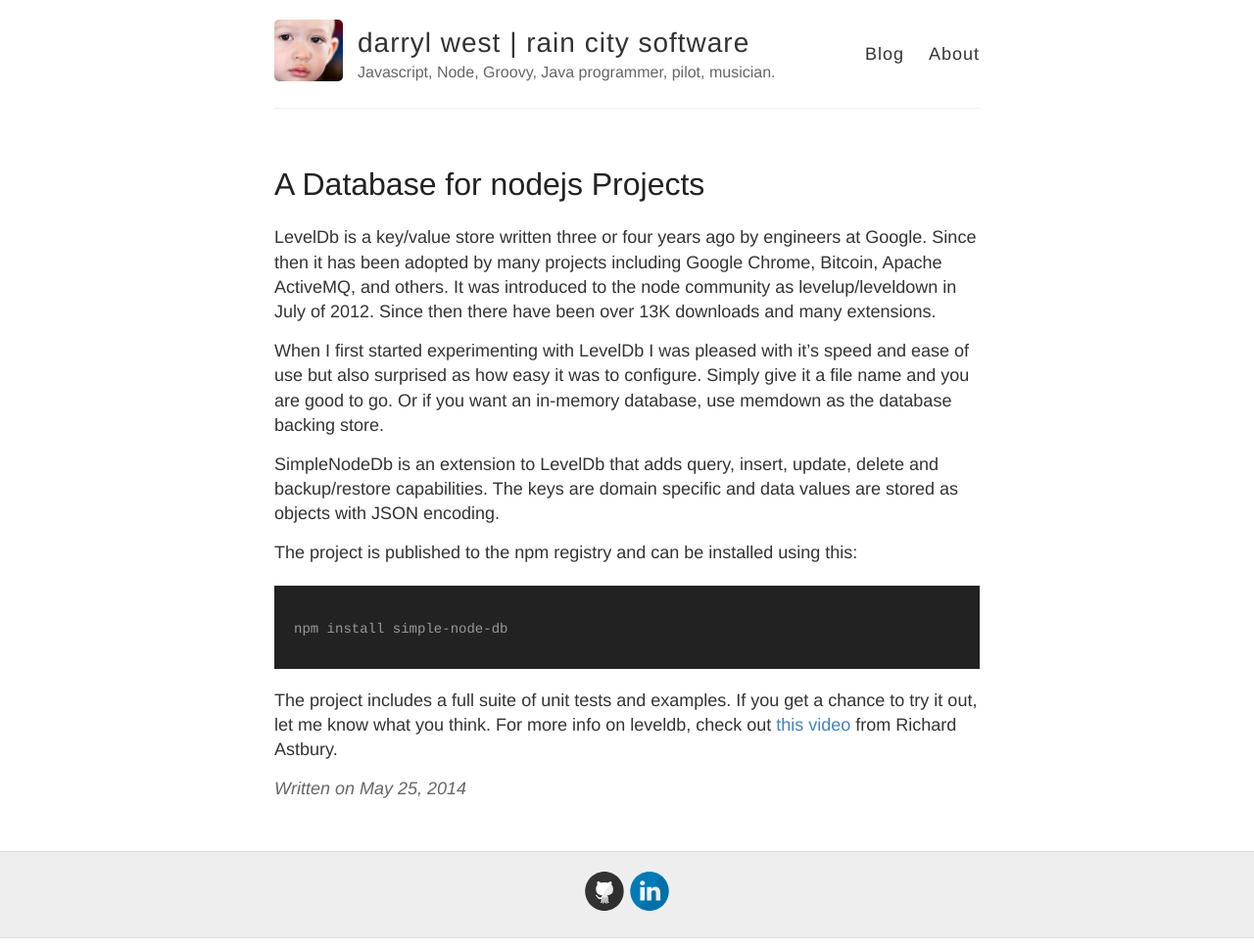
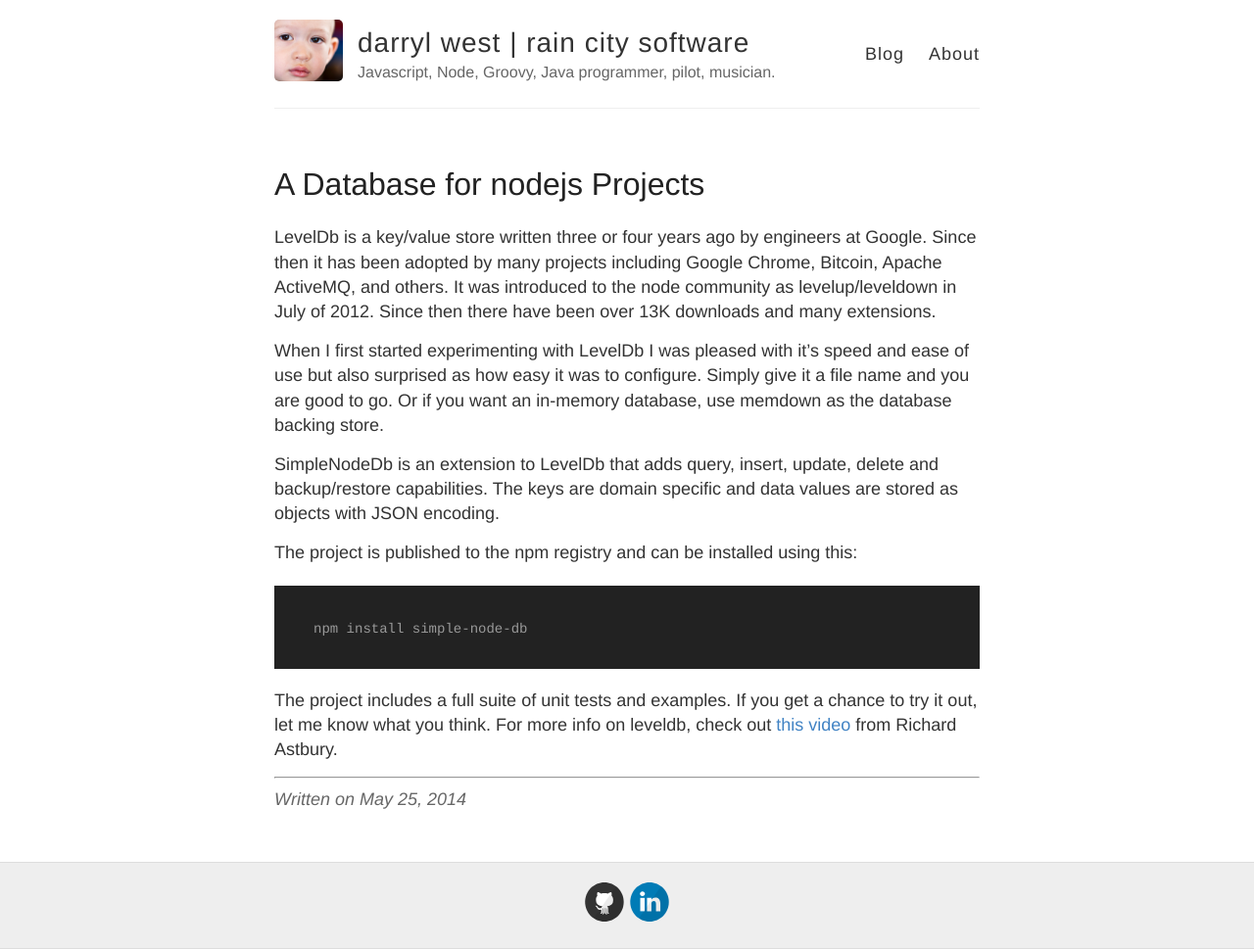
Before and after one commit to darrylwest/jekyll-blog, a Jekyll site: the page built from _posts/2014-5-25-A-Database-for-nodejs-Projects.md, in a window 1280 px wide. Shown: the whole page at 98% size. Built offline with Jekyll 4.4.1, drawn with Linux system fonts in a browser that asks for light colours.

Commit message:
sass changes

```diff
--- a/_posts/2014-5-25-Database-for-nodjs-Projects.md
+++ b/_posts/2014-5-25-A-Database-for-nodejs-Projects.md
@@ -15,3 +15,5 @@
 	npm install simple-node-db
 
 The project includes a full suite of unit tests and examples.  If you get a chance to try it out, let me know what you think.  For more info on leveldb, check out [this video](http://www.infoq.com/presentations/leveldb-nodejs) from Richard Astbury.
+
+- - -
--- a/style.scss
+++ b/style.scss
@@ -82,6 +82,10 @@
 ul, ol {
   margin: 15px 0;
   padding-left: 30px;
+}
+
+code {
+  padding-left: 20px;
 }
 
 ul {
```
